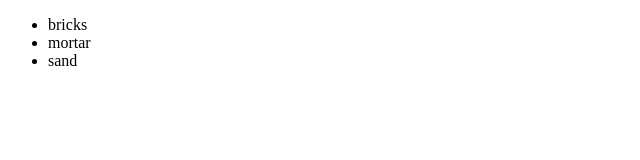
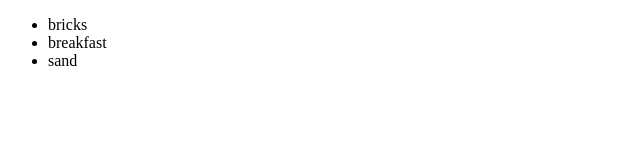
Before and after one commit to esku953/gitTutorial, a plain HTML site: page index.html in a window 1280 px wide. Shown: the full height of the page, 0-640 px from the left. Drawn offline with Linux system fonts and the light colour scheme.

Commit message:
replaced mortar

```diff
--- a/index.html
+++ b/index.html
@@ -7,7 +7,7 @@
 	<div>
 		<ul>
 			<li>bricks</li>
-			<li>mortar</li>
+			<li>breakfast</li>
 			<li>sand</li>
 		</ul>
 	</div>
```
